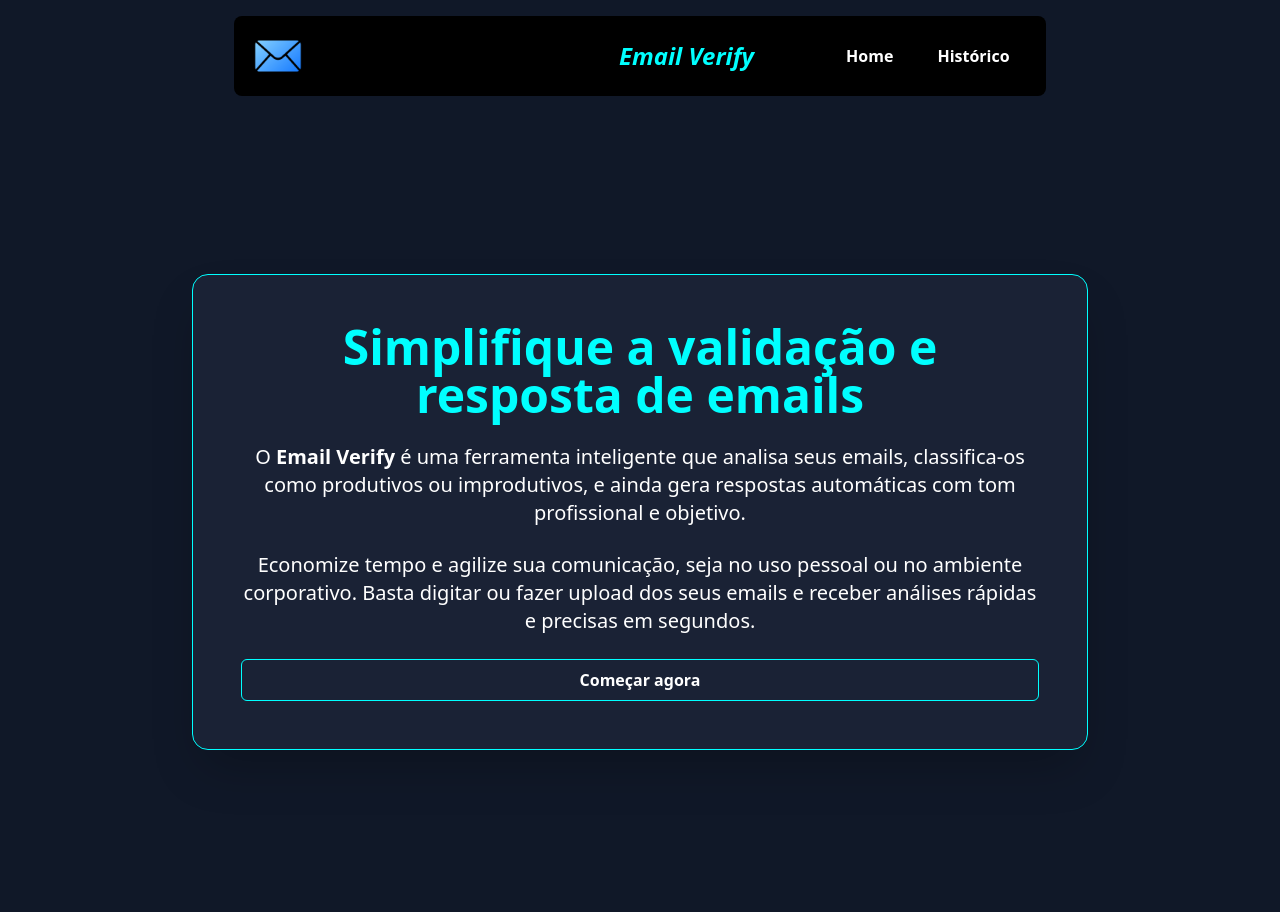
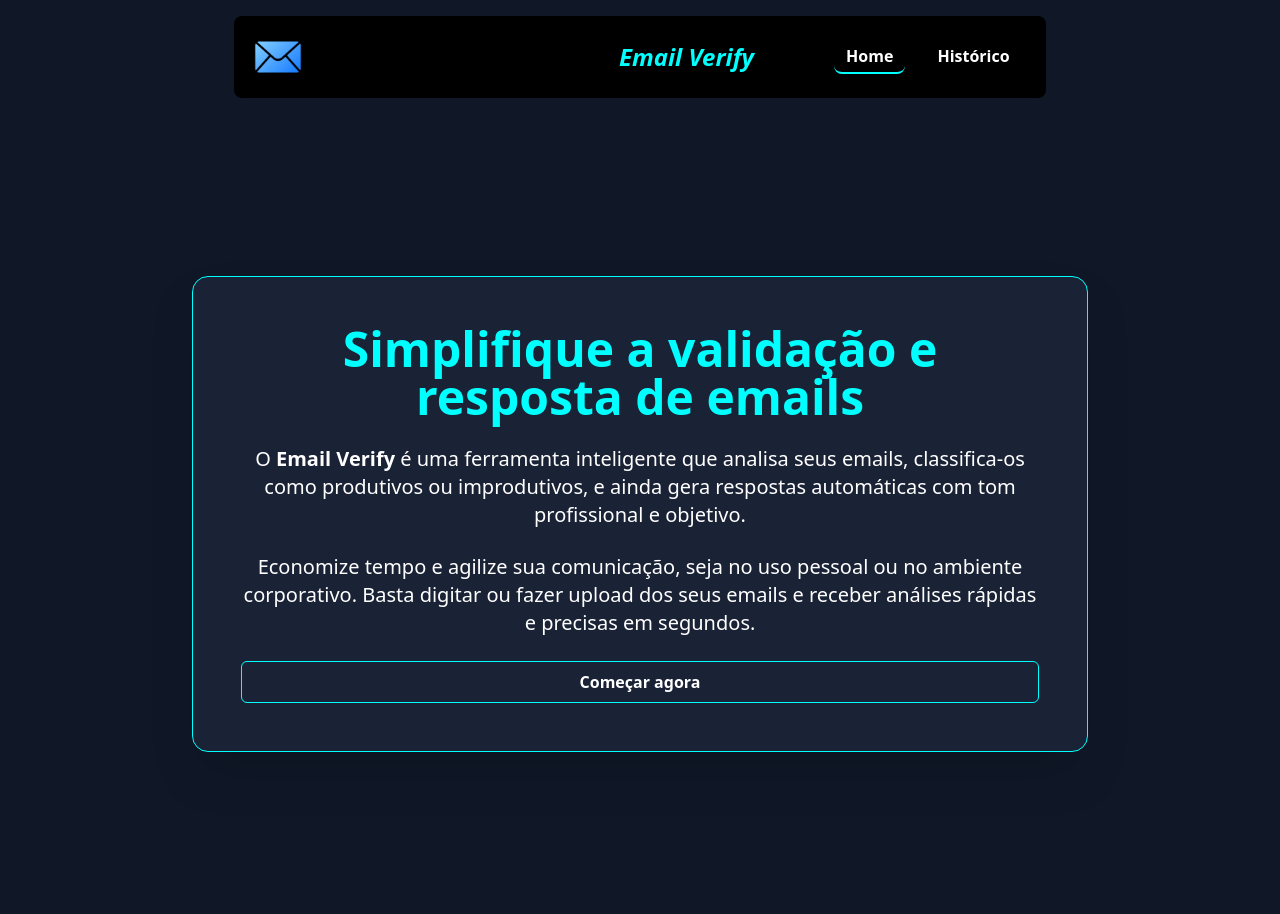
Before and after one commit to guicaxero/email_verify, a React (Vite) app in the folder frontend/: page / in a window 1280 px wide. Built offline with nearby package versions, Linux system fonts and the light colour scheme; no server answers.

Commit message:
feat: Add header styling and active route highlight
- Highlight active route using useLocation and CSS
- Remove unused styles from NavBar component

```diff
--- a/frontend/src/components/HeaderCpnt/index.tsx
+++ b/frontend/src/components/HeaderCpnt/index.tsx
@@ -1,10 +1,12 @@
-import { Link } from "react-router-dom"
+import { Link, useLocation } from "react-router-dom"
 import Navbar from "../Navbar"
 
 
 interface HeaderCpntProps {}
 
 const HeaderCpnt = ({}:HeaderCpntProps) => {
+    const location = useLocation();
+
     return (
         <header className="w-full bg-gray-900 flex justify-center p-4">
             <div className="bg-black flex flex-col md:flex-row justify-end items-center w-full md:w-[65%] gap-4 md:gap-20 rounded-lg relative p-2 md:p-6">
@@ -19,10 +21,10 @@ const HeaderCpnt = ({}:HeaderCpntProps) => {
                 </h1>
 
                 <Navbar>
-                    <li>
+                    <li className={ location.pathname === "/" ? 'border-b-2 border-b-[#00FFFF]' : '' }>
                         <Link to="/">Home</Link>
                     </li>
-                    <li>
+                    <li className={ location.pathname === "/responses/history" ? 'border-b-2 border-b-[#00FFFF]' : '' } >
                         <Link to="/responses/history">Histórico</Link>
                     </li>
                 </Navbar>
--- a/frontend/src/components/Navbar/index.tsx
+++ b/frontend/src/components/Navbar/index.tsx
@@ -13,9 +13,7 @@ const Navbar = ( {children}:NavbarProps ) => {
                 [&>li]:font-semibold
                 [&>li]:hover:bg-[#00FFFF]
                 [&>li]:px-3 [&>li]:py-1
-                [&>li]:rounded-lg
-                [&>li]:transition-all
-                [&>li]:duration-300"
+                [&>li]:rounded-lg"
             >
                 {children}
             </ul>
```
